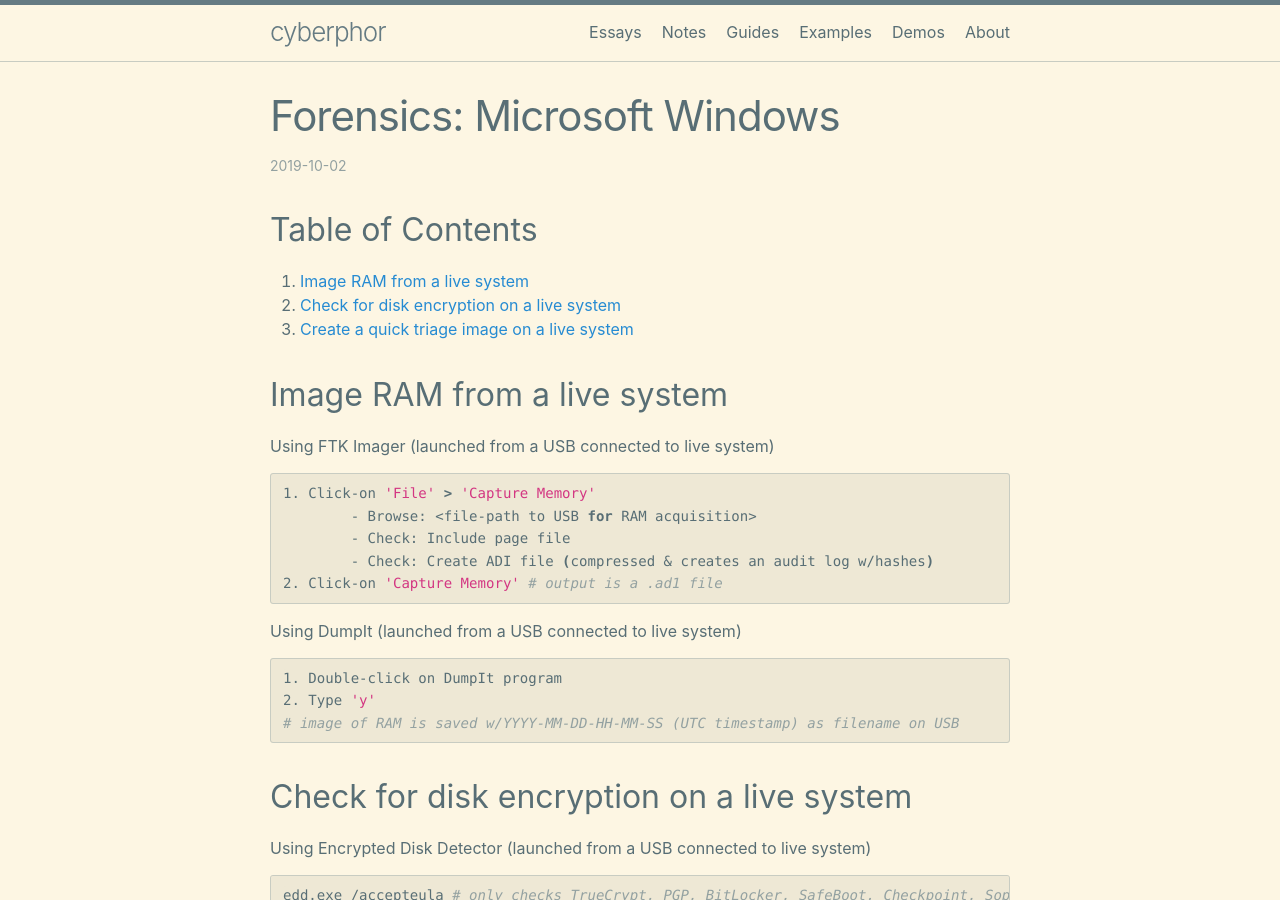
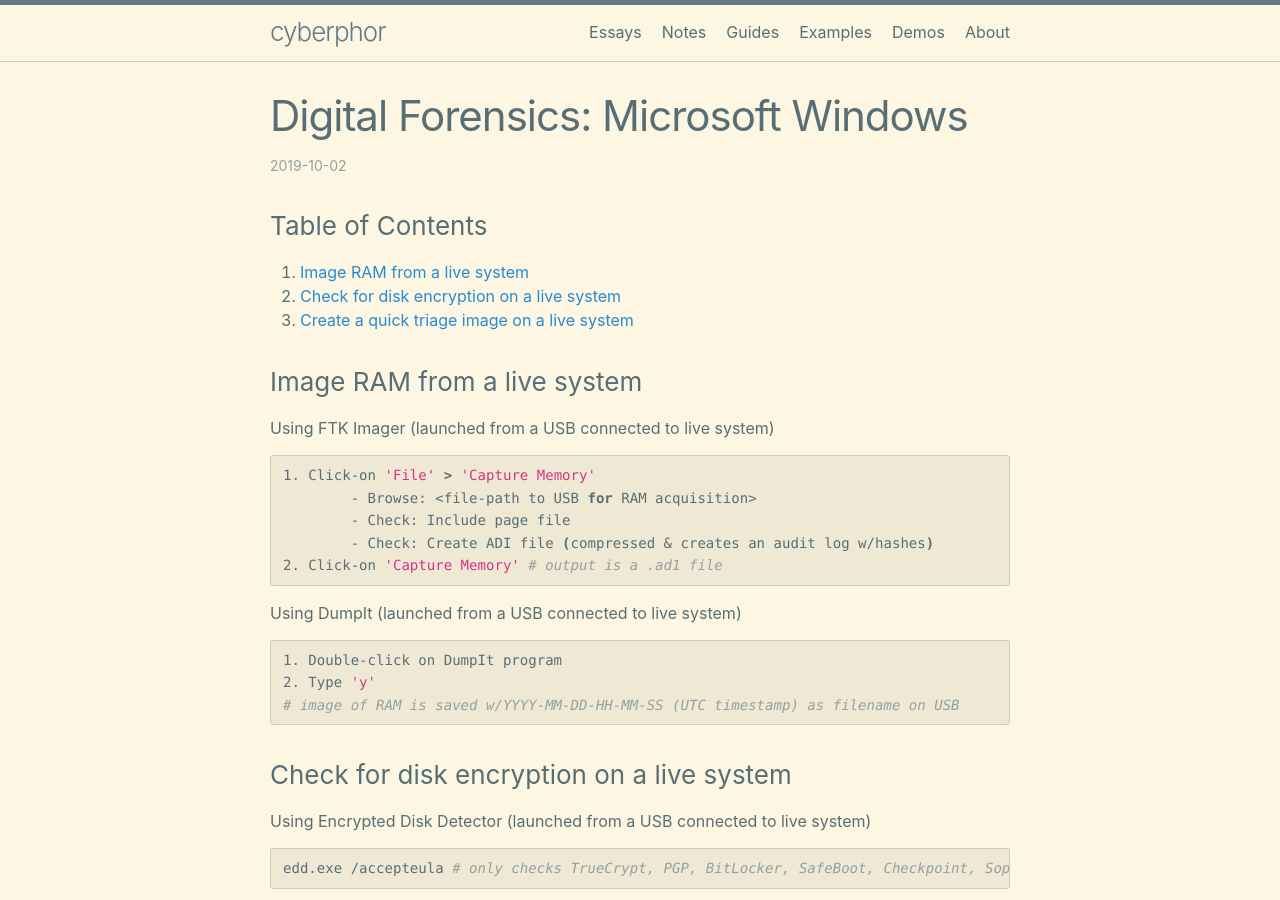
Before and after one commit to cyberphor/blog, a Jekyll site: the page built from _posts/guides/2019-10-02-digital-forensics-microsoft-windows.md, in a window 1280 px wide and 900 px high. Built offline with Jekyll 4.4.1, drawn with Linux system fonts in a browser that asks for light colours.

Commit message:
Update and rename _posts/2019-10-02-forensics-microsoft-windows.md to _posts/guides/2019-10-02-digital-forensics-microsoft-windows.md

````diff
--- a/_posts/2019-10-02-forensics-microsoft-windows.md
+++ b/_posts/guides/2019-10-02-digital-forensics-microsoft-windows.md
@@ -1,16 +1,16 @@
 ---
 layout: post
-title: 'Forensics: Microsoft Windows'
-permalink: 'forensics-microsoft-windows'
-category: notes
+title: 'Digital Forensics: Microsoft Windows'
+category: guides
+permalink: 'guides/digital-forensics/microsoft-windows'
 ---
 
-## Table of Contents
+### Table of Contents
 1. [Image RAM from a live system](#image-ram-from-a-live-system)
 2. [Check for disk encryption on a live system](#check-for-disk-encryption-on-a-live-system)
 3. [Create a quick triage image on a live system](#create-a-quick-triage-image-on-a-live-system)
 
-## Image RAM from a live system
+### Image RAM from a live system
 Using FTK Imager (launched from a USB connected to live system)
 ```bash
 1. Click-on 'File' > 'Capture Memory'
@@ -26,13 +26,13 @@ Using DumpIt (launched from a USB connected to live system)
 # image of RAM is saved w/YYYY-MM-DD-HH-MM-SS (UTC timestamp) as filename on USB
 ```
 
-## Check for disk encryption on a live system
+### Check for disk encryption on a live system
 Using Encrypted Disk Detector (launched from a USB connected to live system)
 ```bash
 edd.exe /accepteula # only checks TrueCrypt, PGP, BitLocker, SafeBoot, Checkpoint, Sophos, and Symantec; if encrypted, create a live Logical image w/FTK Imager next *
 ```
 
-## Create a quick triage image on a live system
+### Create a quick triage image on a live system
 Create a custom triage image using FTK Imager (launched from a USB connected to live system)
 ```bash
 # FTK Imager doesn’t truly mount a device, so it ignores NTFS (does things at the physical level, not through the kernel). Use Arsenal Image Mounter to access Volume Shadow Copies and other NTFS-required nuances (BitLocker).
````
